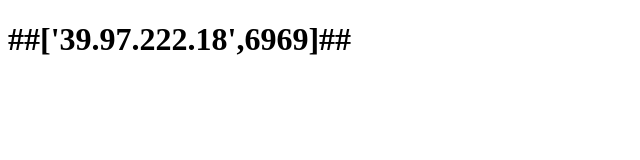
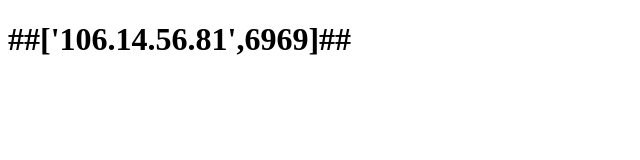
Before and after one commit to liyue983/win, a website: page index.html in a window 1280 px wide. Shown: the full height of the page, 0-640 px from the left. Drawn offline with Linux system fonts and the light colour scheme.

Commit message:
Update index.html

```diff
--- a/index.html
+++ b/index.html
@@ -5,6 +5,6 @@
 <title>windows</title>
 </head>
 <body>
-    <h1>##['39.97.222.18',6969]##</h1>
+    <h1>##['106.14.56.81',6969]##</h1>
 </body>
 </html>
```
